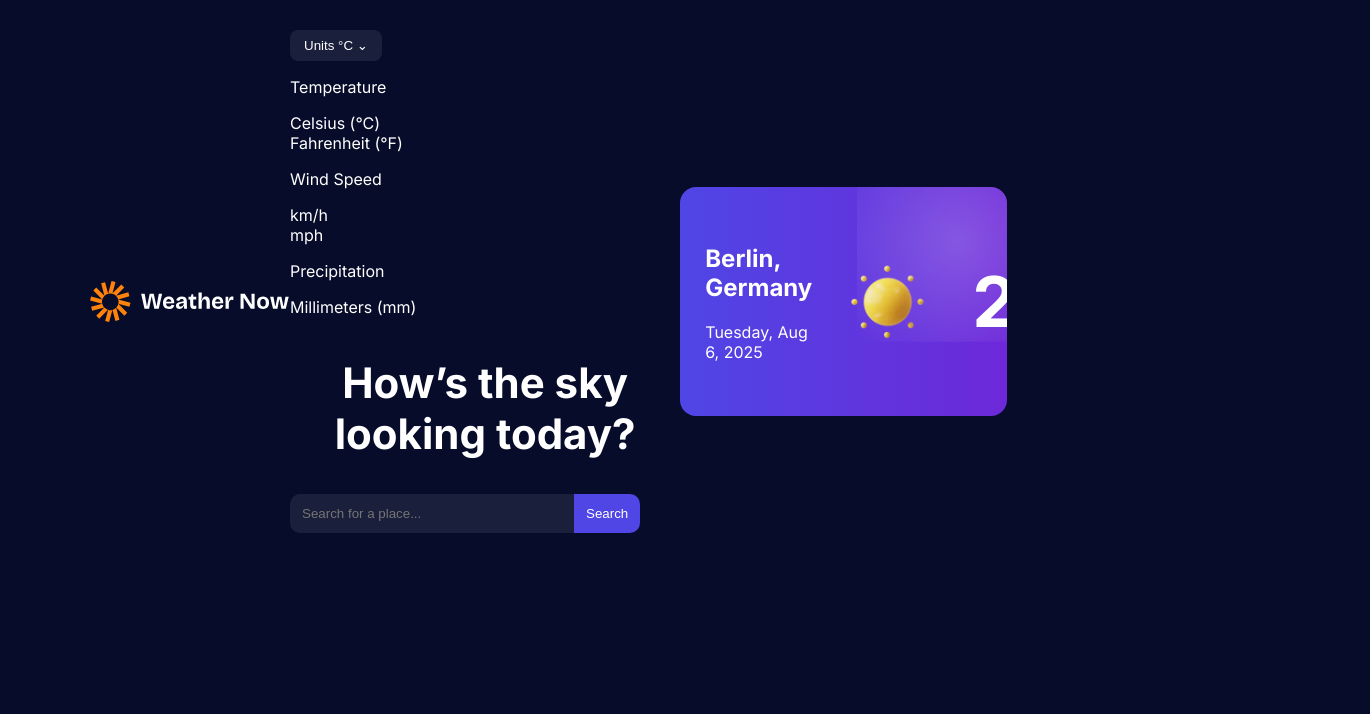
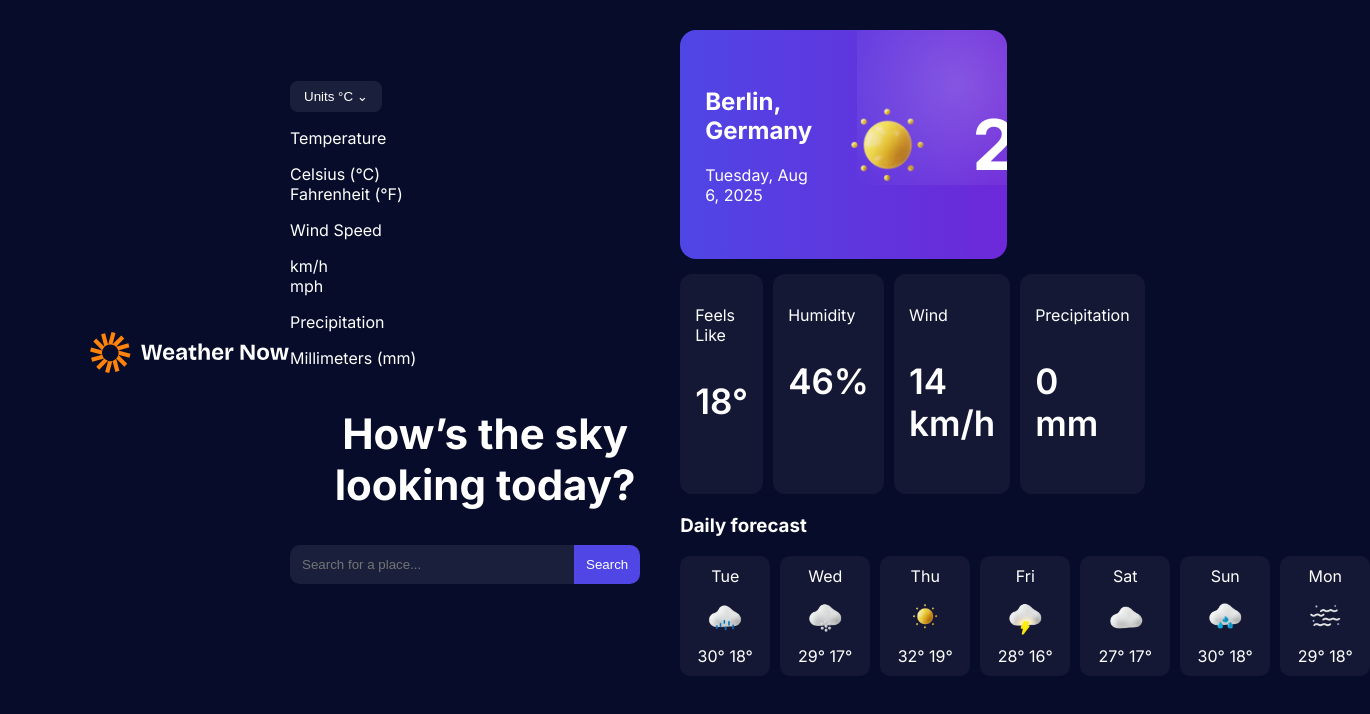
Before and after one commit to FreeDev-Group/weather-app-by-Edouard, a plain HTML site: page index.html in a window 1280 px wide. Shown: the whole page, 1370 px wide, since content can reach past the window. Drawn offline with Linux system fonts and the light colour scheme.

Commit message:
Left Panel: Stats & Daily Forecast #5
Add a stats section with “Feels Like”, “Humidity”, “Wind”, and “Precipitation”. Create a daily forecast section showing each day’s weather icon, max/min temperatures, and horizontal scroll for mobile view. Style the cards with rounded corners, hover effects, and spacing.

```diff
--- a/index.html
+++ b/index.html
@@ -67,6 +67,40 @@
                             <h1 class="italic-text">20°</h1>
                         </div>
                     </div>
+
+                    <!-- STATS -->
+                    <div class="stats">
+                        <div class="stat">
+                            <p>Feels Like</p>
+                            <h3>18°</h3>
+                        </div>
+                        <div class="stat">
+                            <p>Humidity</p>
+                            <h3>46%</h3>
+                        </div>
+                        <div class="stat">
+                            <p>Wind</p>
+                            <h3>14 km/h</h3>
+                        </div>
+                        <div class="stat">
+                            <p>Precipitation</p>
+                            <h3>0 mm</h3>
+                        </div>
+                    </div>
+
+                    <!-- DAILY -->
+                    <div class="daily">
+                        <h3>Daily forecast</h3>
+                        <div class="daily-list">
+                            <div class="day">Tue<br> <img src="assets/images/icon-drizzle.webp" alt="">30° 18°</div>
+                            <div class="day">Wed<br> <img src="assets/images/icon-snow.webp" alt="">29° 17°</div>
+                            <div class="day">Thu<br> <img src="assets/images/icon-sunny.webp" alt="">32° 19°</div>
+                            <div class="day">Fri<br> <img src="assets/images/icon-storm.webp" alt="">28° 16°</div>
+                            <div class="day">Sat<br> <img src="assets/images/icon-overcast.webp" alt="">27° 17°</div>
+                            <div class="day">Sun<br> <img src="assets/images/icon-rain.webp" alt="">30° 18°</div>
+                            <div class="day">Mon<br> <img src="assets/images/icon-fog.webp" alt="">29° 18°</div>
+                        </div>
+                    </div>
                 </div>
 
 
--- a/style.css
+++ b/style.css
@@ -131,3 +131,60 @@ body {
 .temp img {
     width: 150px;
 }
+
+/* STATS */
+.stats {
+    display: grid;
+    grid-template-columns: repeat(4, 1fr);
+    gap: 10px;
+    margin-top: 15px;
+}
+
+.stat {
+    background: rgba(255, 255, 255, 0.05);
+    padding: 15px;
+    border-radius: 12px;
+    text-align: left;
+}
+
+.stat img {
+    width: 20px;
+    margin-bottom: 5px;
+}
+
+.stats h3 {
+    font-size: 35px;
+    font-weight: 600;
+    text-align: left;
+}
+
+/* DAILY */
+.daily {
+    margin-top: 20px;
+}
+
+.daily-list {
+    display: flex;
+    gap: 10px;
+    margin-top: 10px;
+}
+
+.day {
+    display: flex;
+    flex-direction: column;
+    align-items: center;
+    gap: 5px;
+    background: rgba(255, 255, 255, 0.05);
+    padding: 10px;
+    border-radius: 10px;
+    min-width: 70px;
+    transition: 0.3s;
+}
+
+.day:hover {
+    transform: translateY(-3px);
+}
+
+.day img {
+    width: 50px;
+}
```
